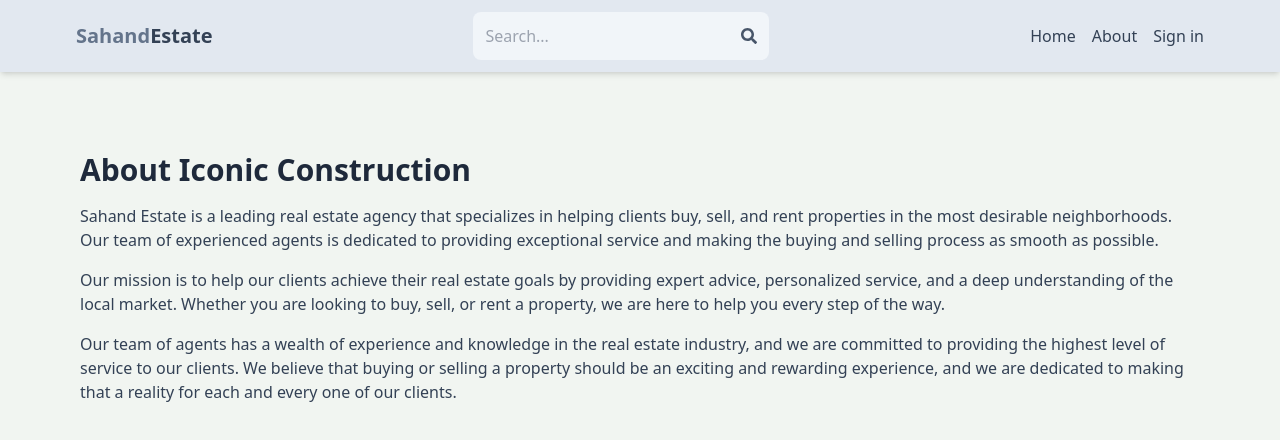
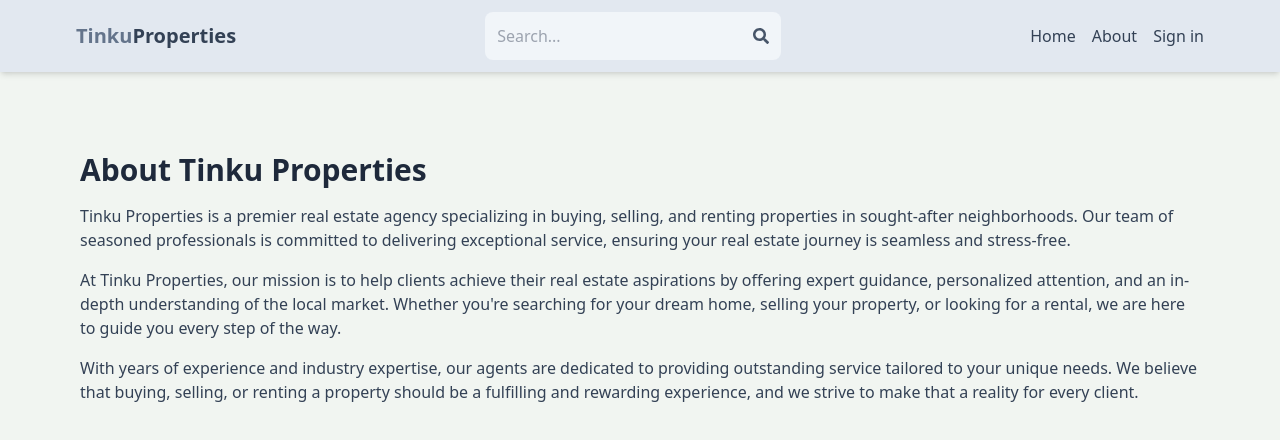
Before and after one commit to tharunmadhiyazhagan/real-estate, a React (Vite) app in the folder client/: page /about in a window 1280 px wide. Shown: the top 440 px of the page. Built offline with nearby package versions, Linux system fonts and the light colour scheme; no server answers; the HTML template or start-up script is replaced by a standard one.

Commit message:
Changed Content

```diff
--- a/client/src/components/Header.jsx
+++ b/client/src/components/Header.jsx
@@ -27,8 +27,8 @@ export default function Header() {
       <div className="flex justify-between items-center max-w-6xl mx-auto p-3">
         <Link to="/">
           <h1 className="font-bold text-sm sm:text-xl flex flex-wrap">
-            <span className="text-slate-500">Sahand</span>
-            <span className="text-slate-700">Estate</span>
+            <span className="text-slate-500">Tinku</span>
+            <span className="text-slate-700">Properties</span>
           </h1>
         </Link>
         <form
--- a/client/src/pages/About.jsx
+++ b/client/src/pages/About.jsx
@@ -4,27 +4,27 @@ export default function About() {
   return (
     <div className="py-20 px-4 max-w-6xl mx-auto">
       <h1 className="text-3xl font-bold mb-4 text-slate-800">
-        About Iconic Construction
+        About Tinku Properties
       </h1>
       <p className="mb-4 text-slate-700">
-        Sahand Estate is a leading real estate agency that specializes in
-        helping clients buy, sell, and rent properties in the most desirable
-        neighborhoods. Our team of experienced agents is dedicated to providing
-        exceptional service and making the buying and selling process as smooth
-        as possible.
+        Tinku Properties is a premier real estate agency specializing in buying,
+        selling, and renting properties in sought-after neighborhoods. Our team
+        of seasoned professionals is committed to delivering exceptional
+        service, ensuring your real estate journey is seamless and stress-free.
       </p>
       <p className="mb-4 text-slate-700">
-        Our mission is to help our clients achieve their real estate goals by
-        providing expert advice, personalized service, and a deep understanding
-        of the local market. Whether you are looking to buy, sell, or rent a
-        property, we are here to help you every step of the way.
+        At Tinku Properties, our mission is to help clients achieve their real
+        estate aspirations by offering expert guidance, personalized attention,
+        and an in-depth understanding of the local market. Whether you're
+        searching for your dream home, selling your property, or looking for a
+        rental, we are here to guide you every step of the way.
       </p>
       <p className="mb-4 text-slate-700">
-        Our team of agents has a wealth of experience and knowledge in the real
-        estate industry, and we are committed to providing the highest level of
-        service to our clients. We believe that buying or selling a property
-        should be an exciting and rewarding experience, and we are dedicated to
-        making that a reality for each and every one of our clients.
+        With years of experience and industry expertise, our agents are
+        dedicated to providing outstanding service tailored to your unique
+        needs. We believe that buying, selling, or renting a property should be
+        a fulfilling and rewarding experience, and we strive to make that a
+        reality for every client.
       </p>
     </div>
   );
--- a/client/src/pages/Home.jsx
+++ b/client/src/pages/Home.jsx
@@ -50,15 +50,16 @@ export default function Home() {
       {/* top */}
       <div className="flex flex-col gap-6 p-28 px-3 max-w-6xl mx-auto">
         <h1 className="text-slate-700 font-bold text-3xl lg:text-6xl">
-          Find your next <span className="text-slate-500">perfect</span>
+          Discover your <span className="text-slate-500">ideal</span>
           <br />
-          place with ease
+          home effortlessly
         </h1>
         <div className="text-gray-400 text-xs sm:text-sm">
-          Sahand Estate is the best place to find your next perfect place to
-          live.
+          Tinku Properties is your ultimate destination for finding the perfect
+          place to call home.
           <br />
-          We have a wide range of properties for you to choose from.
+          Explore our diverse range of properties and discover your dream living
+          space.
         </div>
         <Link
           to={"/search"}
```
